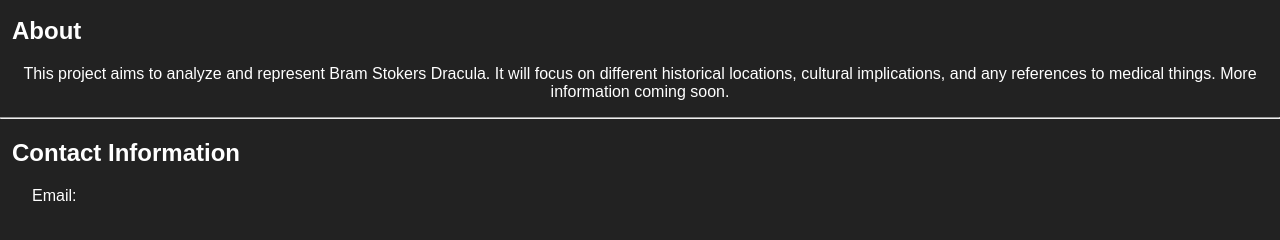
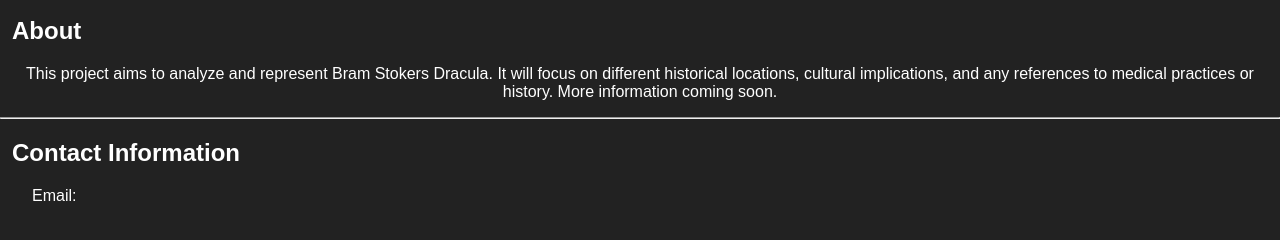
Before and after one commit to Beeplosion/TheDracIsBack, a plain HTML site: page project-work/Website Files/about.html in a window 1280 px wide. Shown: the part 240-480 px from the top of the page. Drawn offline with Linux system fonts and the light colour scheme.

Commit message:
toched up some text

```diff
--- a/project-work/Website Files/about.html
+++ b/project-work/Website Files/about.html
@@ -29,7 +29,7 @@
         <h2 style="color:white;text-align:center">───────────────</h2>
 
         <h2 style="color:white;padding-left:.5em">About</h2>
-        <p style="color:white;text-align:center">This project aims to analyze and represent Bram Stokers Dracula. It will focus on different historical locations, cultural implications, and any references to medical things. More information coming soon.</p>
+        <p style="color:white;text-align:center">This project aims to analyze and represent Bram Stokers Dracula. It will focus on different historical locations, cultural implications, and any references to medical practices or history. More information coming soon.</p>
 
 
     <hr size=2 style="color:white">
```
